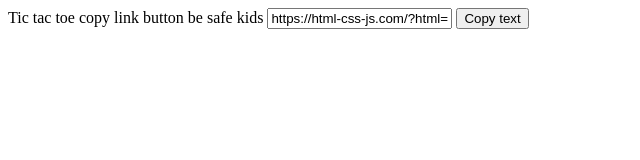
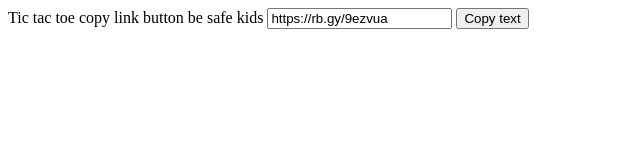
Before and after one commit to Catnapz2/Testing, a plain HTML site: page index.html in a window 1280 px wide. Shown: the full height of the page, 0-640 px from the left. Drawn offline with Linux system fonts and the light colour scheme.

Commit message:
Update index.html

```diff
--- a/index.html
+++ b/index.html
@@ -3,7 +3,7 @@
 
 
 <!-- The text field -->
-<input type="text" value="https://html-css-js.com/?html=%3C!--%20The%20text%20field%20--%3E%0A%3Cinput%20type=%22text%22%20value=%22Hello%20World%22%20i$*$d=%22myInput%22%3E%0A%0A%3C!--%20The%20button%20used%20to%20copy%20the%20text%20--%3E%0A%3Cbutton%20onclick=%22myFunction()%22%3ECopy%20text%3C/button%3E&css=&js=function%20myFunction()%20%7B%0A%20%20/*%20Get%20the%20text%20field%20*/%0A%20%20var%20copyText%20=%20document.getElementById(%22myInput%22);%0A%0A%20%20/*%20Select%20the%20text%20field%20*/%0A%20%20copyText.select();%0A%20%20copyText.setSelectionRange(0,%2099999);%20/*%20For%20mobile%20devices%20*/%0A%0A%20%20%20/*%20Copy%20the%20text%20insi$*$de%20the%20text%20field%20*/%0A%20%20navigator.clipboard.writeText(copyText.value);%0A%0A%20%20/*%20Alert%20the%20copied%20text%20*/%0A%20%20alert(%22Copied%20the%20text:%20%22%20+%20copyText.value);%0A%7D" id="myInput">
+<input type="text" value="https://rb.gy/9ezvua" id="myInput">
 
 <!-- The button used to copy the text -->
 <button onclick="myFunction()" class="p">Copy text</button>
```
